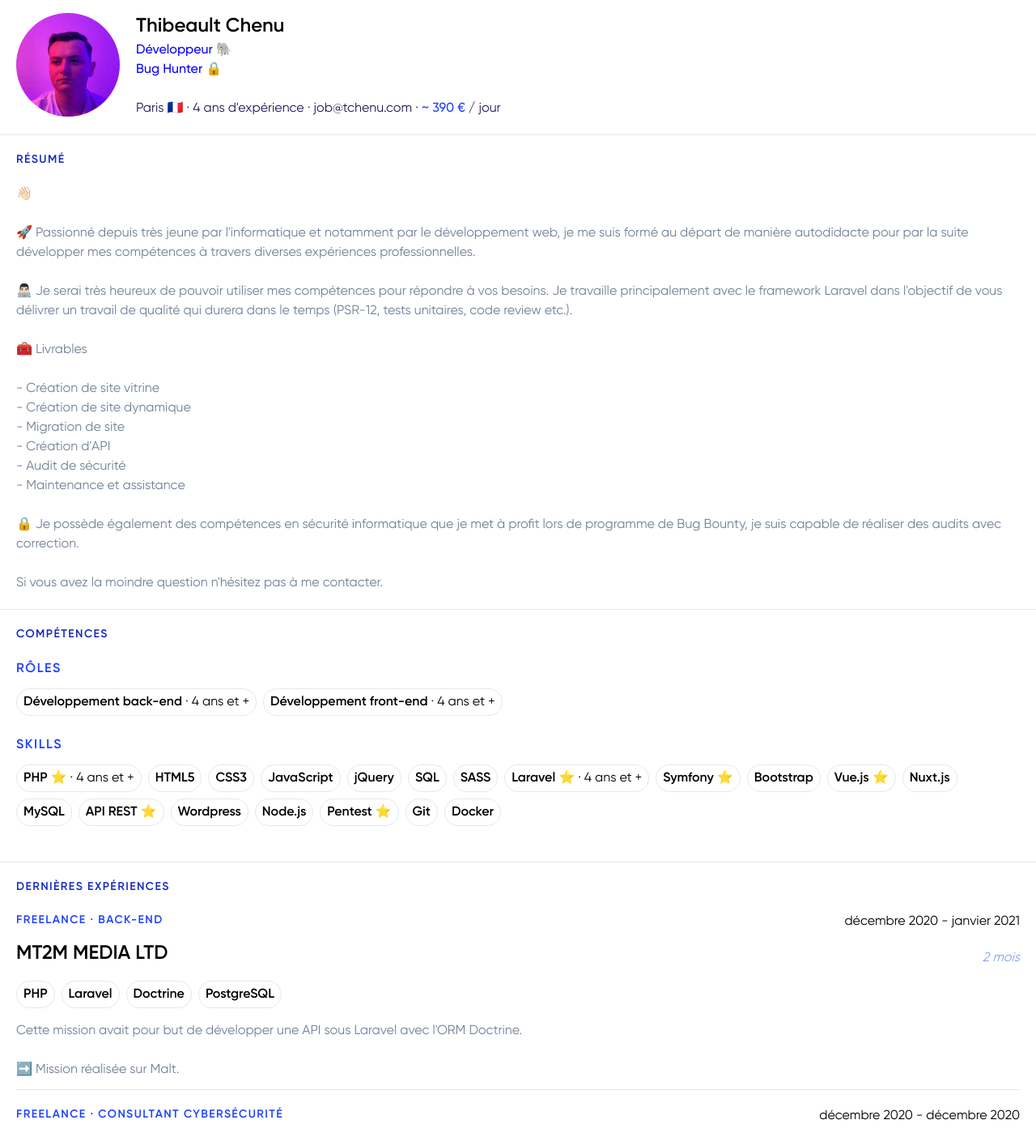
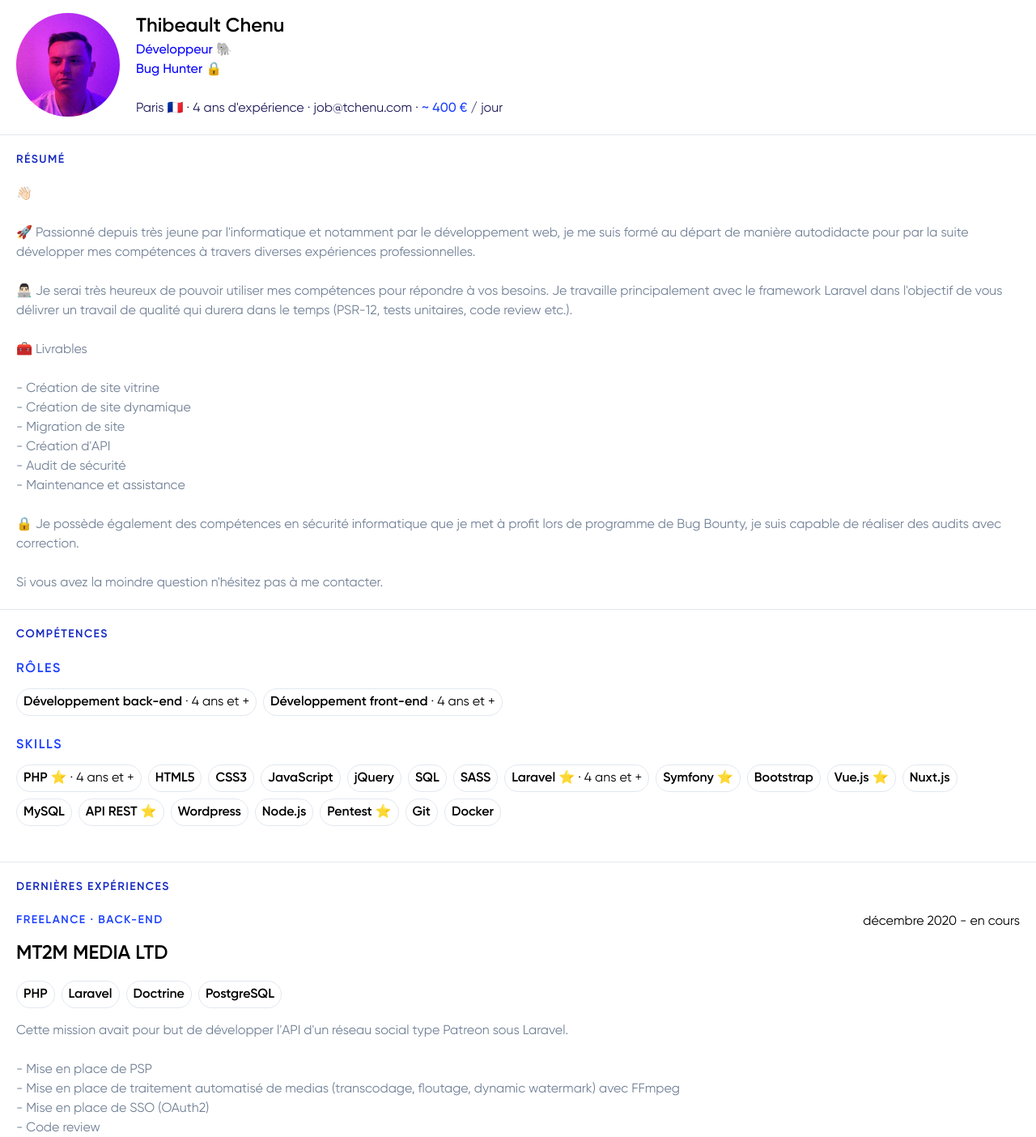
Before and after one commit to tchenu/portfolio, a Nuxt app: page /cv in a window 1280 px wide. Shown: the part 340-1744 px from the top of the page at 81% size. Built offline with nearby package versions, Linux system fonts and the light colour scheme.

Commit message:
Update MT2M experience and TJM

```diff
--- a/components/cv/CvExperiences.vue
+++ b/components/cv/CvExperiences.vue
@@ -25,12 +25,17 @@ export default {
           context: 'Freelance · Back-end',
           client: 'MT2M MEDIA LTD',
           description: `
-          Cette mission avait pour but de développer une API sous Laravel avec l'ORM Doctrine.
+          Cette mission avait pour but de développer l'API d'un réseau social type Patreon sous Laravel.
           </br>
+          </br>
+          - Mise en place de PSP</br>
+          - Mise en place de traitement automatisé de medias (transcodage, floutage, dynamic watermark) avec FFmpeg</br>
+          - Mise en place de SSO (OAuth2)</br>
+          - Code review</br>
           </br>
           ➡️  Mission réalisée sur Malt.`,
           from: new Date(2020, 11, 14),
-          to: new Date(2020, 12, 31),
+          to: new Date(),
           tags: [
             {
               name: 'PHP',
--- a/components/cv/CvMe.vue
+++ b/components/cv/CvMe.vue
@@ -11,7 +11,7 @@
         <br />
         <span class="text-blue-700">
           Paris 🇫🇷 · 4 ans d'expérience · job@tchenu.com ·
-          <span class="font-medium text-blue-500">~ 390 €</span> / jour
+          <span class="font-medium text-blue-500">~ 400 €</span> / jour
         </span>
       </div>
     </div>
```
